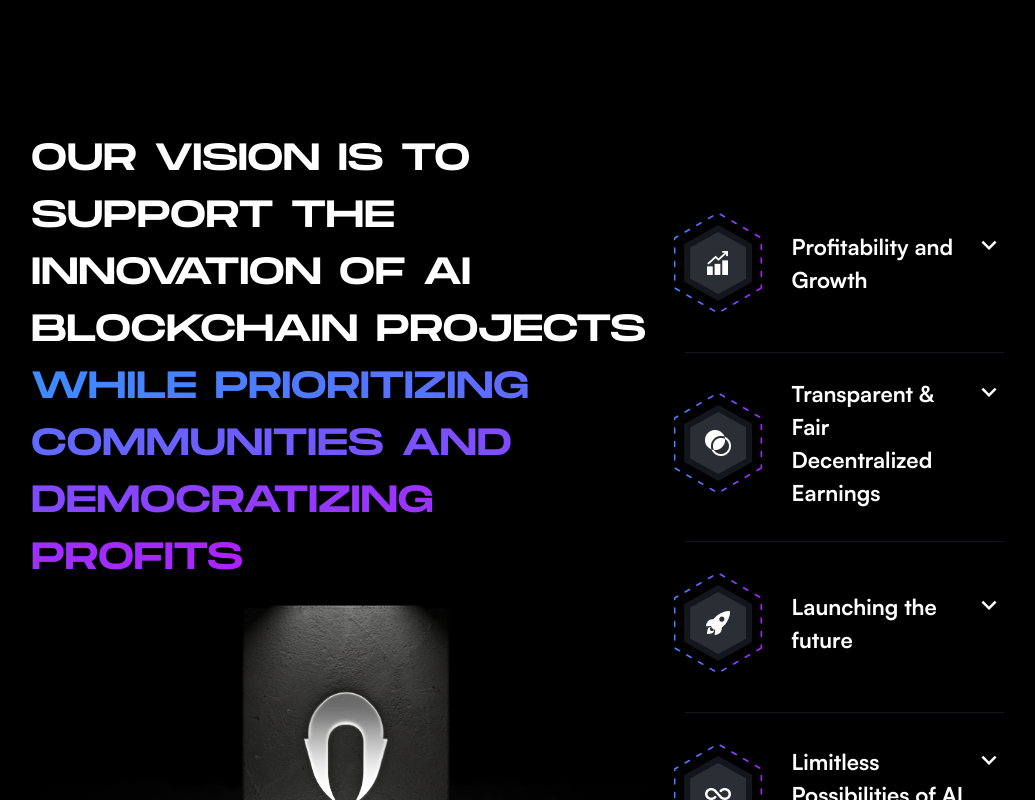
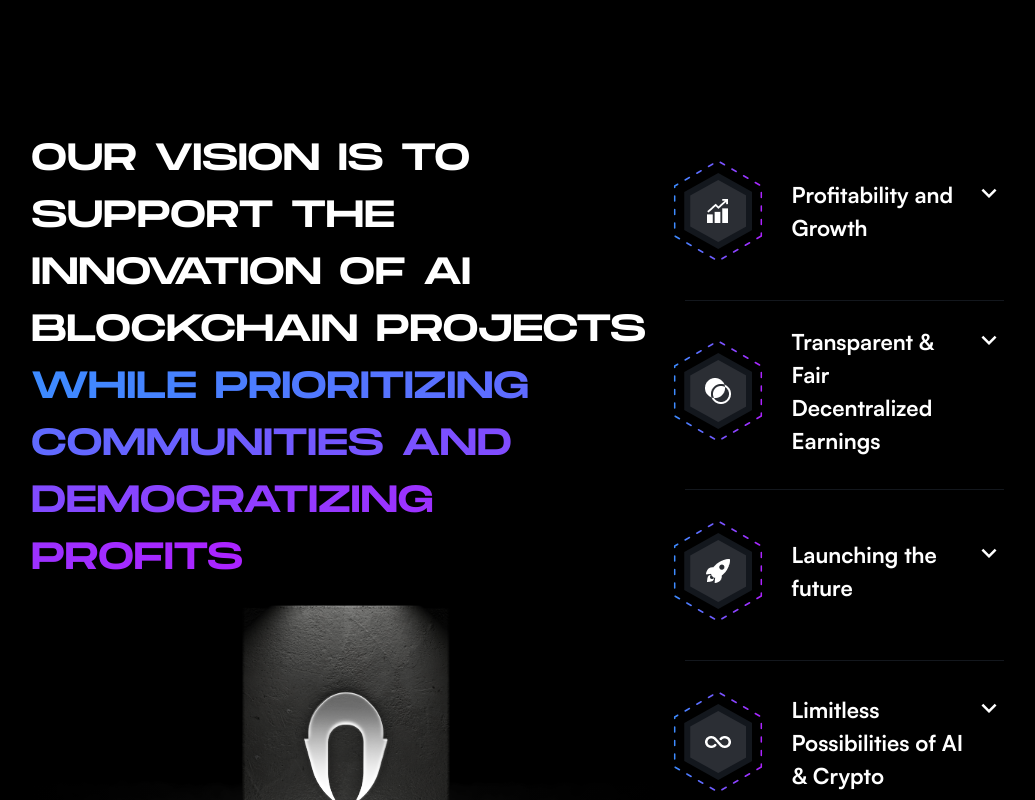
Before and after one commit to Souhani/Niftables-Test, a Next.js app: page / in a window 1280 px wide. Shown: the part 2720-3520 px from the top of the page, without its empty margins (129-1164 px from the left). Built offline with nearby package versions, Linux system fonts and the light colour scheme.

Commit message:
dropdown fixed

```diff
--- a/app/components/section4.tsx
+++ b/app/components/section4.tsx
@@ -38,7 +38,7 @@ const Section4:FC = () => {
     return (
         <NewSection>
                 <div className="grid 1000px:grid-cols-3 gap-10 justify-items-center">
-                  <div className="content-center 1000px:col-span-2">
+                  <div className="1000px:col-span-2">
                     <div >
                         <h2 className={styles.subtitle}>Our vision is to support the innovation of AI blockchain projects <span className="gradient-text">while prioritizing communities and democratizing profits</span></h2>
                         <div className="flex w-full h-full justify-end">
@@ -53,7 +53,7 @@ const Section4:FC = () => {
                         </div>
                     </div>
                   </div>
-                  <div className="content-center">
+                  <div className="">
                     {features.map((item:DropdownProps, index) => (
                       <Dropdown key={index} title={item.title} description={item.description} icon={item.icon} />
                     ))}
```
